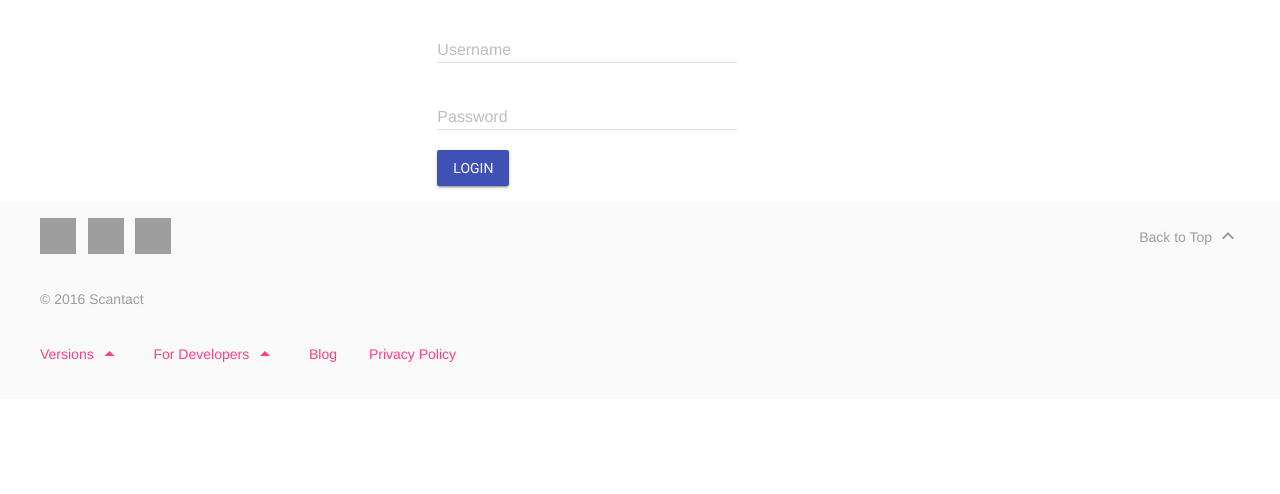
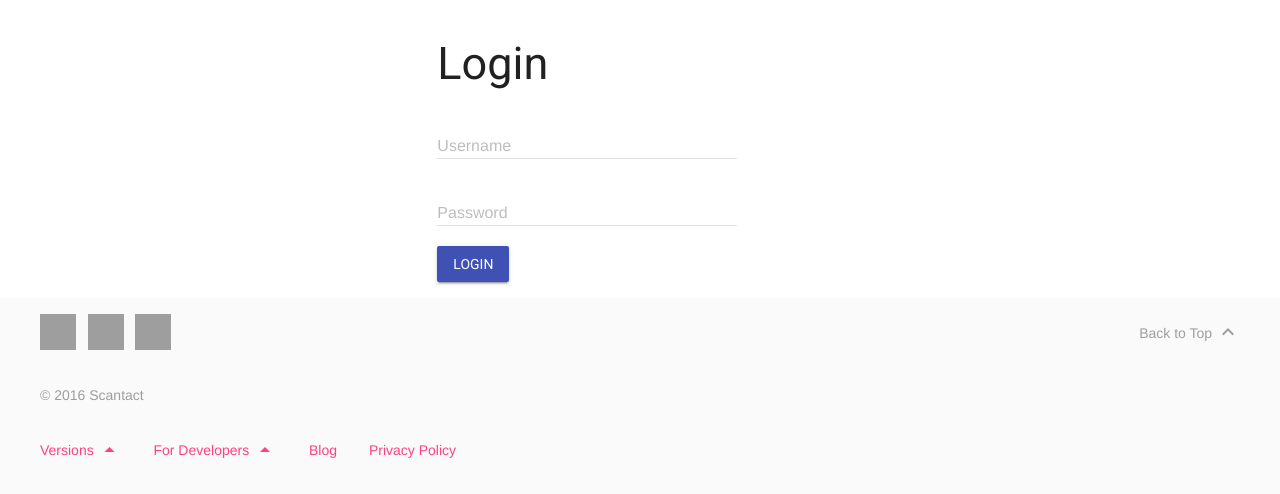
Before and after one commit to hassanabidpk/scantact, a Django app: page /account/login/ in a window 1280 px wide. Shown: the part 64-558 px from the top of the page. Run offline with Django 3.2, Linux system fonts and the light colour scheme; some libraries are stand-ins or nearby versions.

Commit message:
fix minor issue in template

```diff
--- a/web/scantact/userprofile/templates/registration/login.html
+++ b/web/scantact/userprofile/templates/registration/login.html
@@ -7,6 +7,7 @@
             <h2>You are all set</h2>
             <a href="accounts/profile">See your profile</a>
              {% else %}
+             <h2>Login</h2>
             {% if form.errors %}
             <p>Your username and password didn't match. Please try again.</p>
             {% endif %}
```
